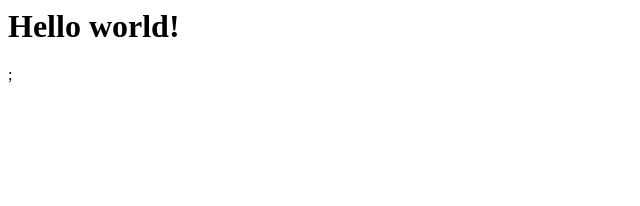
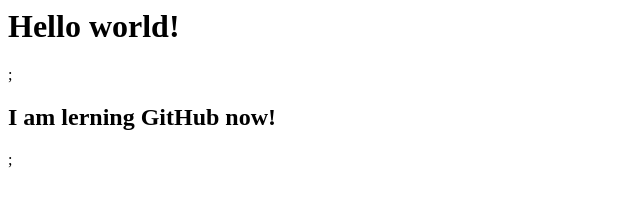
Before and after one commit to InaMet/my-first-repository, a plain HTML site: page index.html in a window 1280 px wide. Shown: the whole page, without its empty margins (0-640 px from the left). Drawn offline with Linux system fonts and the light colour scheme.

Commit message:
Update index.html

```diff
--- a/index.html
+++ b/index.html
@@ -1 +1,2 @@
 <h1> Hello world!</h1> ;
+<h2>I am lerning GitHub now! </h2>;
```
